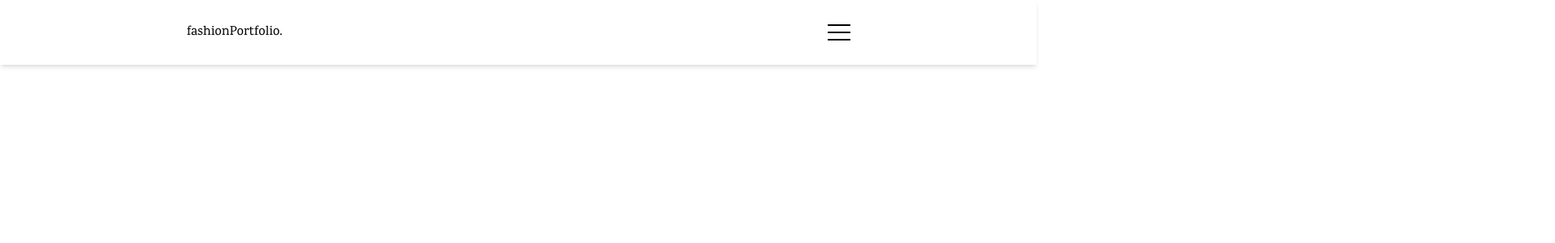
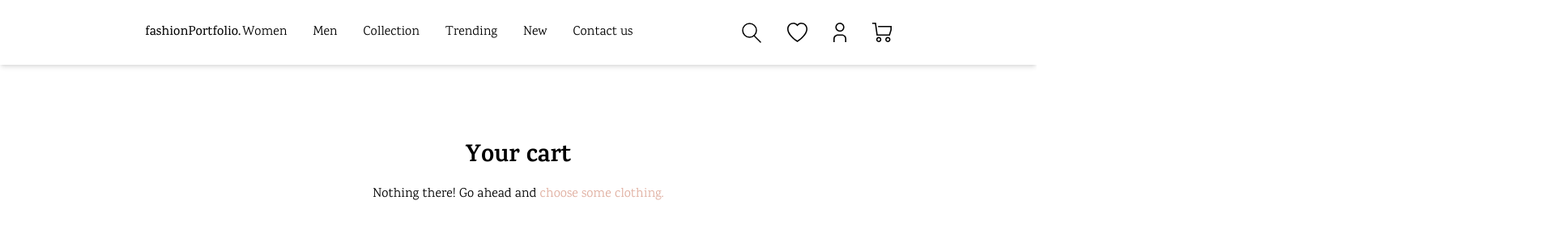
Before and after one commit to filipfe/fashionPortfolio, a React (Vite) app in the folder frontend/: page /cart in a window 1280 px wide. Shown: the top 300 px of the page at 81% size, 1920 px wide, since content can reach past the window. Built offline with nearby package versions, Linux system fonts and the light colour scheme.

Commit message:
shopping cart

```diff
--- a/frontend/src/App.jsx
+++ b/frontend/src/App.jsx
@@ -5,6 +5,7 @@ import Contact from "./pages/Contact"
 import Login from "./pages/Login"
 import Signup from "./pages/Signup"
 import Clothing from "./pages/Clothing"
+import CartPage from "./pages/CartPage"
 
 function App() {
   return (
@@ -14,6 +15,7 @@ function App() {
         <Routes>
           <Route path='/' element={<Home />} />
           <Route path='/clothing/*' element={<Clothing />} />
+          <Route path='/cart' element={<CartPage />} />
           <Route path='/login' element={<Login />} />
           <Route path='/signup' element={<Signup />} />
           <Route path='/contact' element={<Contact />} />
--- a/frontend/src/assets/navbar.js
+++ b/frontend/src/assets/navbar.js
@@ -1,10 +1,10 @@
-import cart from './cart.svg'
+import cartImg from './cart.svg'
 import heart from './heart.svg'
 import profile from './profile.svg'
 import search from './search.svg'
 
 export {
-    cart,
+    cartImg,
     heart,
     profile,
     search
--- /dev/null
+++ b/frontend/src/components/Cart.jsx
@@ -0,0 +1,42 @@
+import { useSelector, useDispatch } from "react-redux"
+import { useState, useEffect } from "react"
+import { Link } from "react-router-dom"
+
+export default function Cart() {
+    const dispatch = useDispatch()
+    const { cart } = useSelector(state => state.cart)
+    const [items, setItems] = useState([])
+    const [summary, setSummary] = useState(0)
+
+    useEffect(() => {
+        setItems(cart)
+    }, [cart])
+
+    useEffect(() => {
+        items.forEach(cloth => setSummary(prev => cloth.sale ? prev += cloth.price - (cloth.price * (cloth.sale / 100)) : prev += cloth.price))
+    }, [items])
+
+    return (
+        <div className="cart flex flex-col lg:max-w-[max-content]">
+            {items.map(cloth => <CartItem {...cloth} key={cloth} />)}
+            { summary > 0 ?
+            <>
+                <h2 className="border-t-2 text-xl border-[#BDBDBD] font-bold pt-8">Summary</h2>
+                <strong className="text-2xl">${summary}</strong>
+            </> : <p>Nothing there! Go ahead and <Link className='text-darkPrimary' to='/clothing'>choose some clothing.</Link></p>
+            }
+        </div>
+    )
+}
+
+const CartItem = props => {
+    return (
+        <div className="p-4 flex gap-6 border-t-2 border-[#BDBDBD]">
+            <div className='h-[3rem] w-[3rem] bg-[#BDBDBD]'>
+                <img className="max-w-[3rem] max-h-[3rem]" src={props.image} alt='' />
+            </div>
+            <h3>{props.title}</h3>
+            {props.sale ? <strong>${props.price - (props.price * (props.sale / 100))}</strong> : <strong>${props.price}</strong>}
+        </div>
+    )
+}
--- a/frontend/src/components/Header.jsx
+++ b/frontend/src/components/Header.jsx
@@ -1,26 +1,27 @@
 import { Link } from 'react-router-dom'
 import { useState, useEffect } from 'react'
-import { cart, profile, heart, search } from '../assets/navbar'
+import { cartImg, profile, heart, search } from '../assets/navbar'
 import { useSelector } from 'react-redux/es/exports'
 
 const pages = [
-    'WOMEN',
-    'MEN',
-    'COLLECTION',
-    'TRENDING',
-    'NEW'
+    'Women',
+    'Men',
+    'Collection',
+    'Trending',
+    'New'
 ]
 
 const ui = [
     heart,
-    profile,
-    cart
+    profile
 ]
 
 export default function Header() {
     const [nav, setNav] = useState(false)
     const [authorized, setAuthorized] = useState(false)
     const login = useSelector(state => state.login.value)
+    const { cart } = useSelector(state => state.cart)
+    const [quantity, setQuantity] = useState(0)
 
     const disableNav = () => setNav(false)
 
@@ -30,20 +31,28 @@ export default function Header() {
         setAuthorized(login)
     }, [login])
 
+    useEffect(() => {
+        setQuantity(cart.length)
+    }, [cart])
+
     return (
-        <header className='flex justify-between items-center min-h-[5rem] bg-white padding-x shadow-md sticky top-0 w-full z-10 '>
+        <header className='flex justify-between items-center min-h-[5rem] bg-white padding-x shadow-md sticky top-0 w-full z-10'>
             <div className='logo font-medium'>
                 <Link to='/' onClick={disableNav}>fashionPortfolio.</Link>
             </div>
-            <div className={`navbar flex gap-8 absolute top-0 left-[100%] h-screen w-screen bg-white items-center flex-col opacity-0 justify-center ${nav ? '-translate-x-full opacity-100' : ''} transition duration-500`}>
+            <div className={`navbar flex gap-8 absolute top-0 left-[100%] lg:relative lg:justify-end lg:flex-row lg:h-auto lg:left-auto lg:transform-none lg:opacity-100 h-screen w-screen bg-white items-center flex-col opacity-0 justify-center ${nav ? '-translate-x-full opacity-100' : ''} transition duration-500`}>
                 {pages.map(page => <NavLink key={page} path={`/clothing/${page.toLowerCase()}`}>{page}</NavLink>)}
-                <NavLink path='/contact'>CONTACT US</NavLink>
-                <div className='flex items-center gap-8 mt-4'>
+                <NavLink path='/contact'>Contact us</NavLink>
+                <div className='flex items-center gap-4 mt-4 lg:mt-0 lg:gap-8 lg:ml-[8vw]'>
                     <div><img src={search} alt='search' /></div>
                     {ui.map(i => <NavLink key={i} path={authorized ? '/profile' : '/login'}><img src={i} alt='profile' /></NavLink>)}
+                    <NavLink path='/cart' className='relative'>
+                        <img src={cartImg} alt="cart" />
+                        {quantity > 0 ? <div className='rounded-[50%] flex justify-center items-center bg-darkPrimary absolute h-[1.2rem] w-[1.2rem] text-sm bottom-[-4px] right-[-4px] text-white'>{quantity}</div> : <></>}
+                    </NavLink>
                 </div>
             </div>
-            <div className='burger flex flex-col relative h-5 w-7 justify-between cursor-pointer' onClick={() => setNav(prev => !prev)}>
+            <div className='burger flex flex-col relative lg:hidden h-5 w-7 justify-between cursor-pointer' onClick={() => setNav(prev => !prev)}>
                 <div style={nav ? {position: 'absolute', top: '50%', transform: 'translateY(-50%) rotate(45deg)'} : {}} className={lineStyle}></div>
                 <div style={nav ? {display: 'none'} : {}} className={lineStyle}></div>
                 <div style={nav ? {position: 'absolute', top: '50%', transform: 'translateY(-50%) rotate(-45deg)'} : {}} className={lineStyle}></div>
--- a/frontend/src/index.css
+++ b/frontend/src/index.css
@@ -46,9 +46,9 @@ body {
 
 @media all and (min-width: 1200px) {
   .padding-x {
-    padding: 0 18vw;
+    padding: 0 14vw;
   }
   .padding-x.padding-y {
-    padding: 1in 18vw;
+    padding: 1in 14vw;
   }
 }
--- /dev/null
+++ b/frontend/src/pages/CartPage.jsx
@@ -0,0 +1,10 @@
+import Cart from '../components/Cart'
+
+export default function CartPage() {
+    return (
+        <section className="padding-y padding-x lg:flex lg:items-center lg:flex-col">
+            <h2 className="font-bold text-2xl lg:text-3xl mb-4">Your cart</h2>
+            <Cart />
+        </section>
+    )
+}
--- a/frontend/src/pages/Clothing.jsx
+++ b/frontend/src/pages/Clothing.jsx
@@ -1,10 +1,13 @@
 import { useLocation } from "react-router"
 import { useState, useEffect } from "react"
+import { useDispatch, useSelector } from "react-redux"
+import { add } from "../reducers/cart"
 import axios from 'axios'
 
 export default function Clothing() {
     const [clothes, setClothes] = useState([])
     const location = useLocation()
+    const { cart } = useSelector(state => state.cart)
 
     useEffect(() => {
         let lastPath = location.pathname.split('/').pop()
@@ -15,12 +18,16 @@ export default function Clothing() {
             .catch(error => console.log(error.message))
     }, [location])
 
+    useEffect(() => {
+        console.log(cart)
+    }, [cart])
+
     return (
         <section className="padding-x padding-y">
-            <h1 className="font-bold text-2xl">Our {location.pathname === '/clothing/new' ? 'new ' : location.pathname === '/clothing/trending' ? 'trending ' : ''}clothing {location.pathname === "/clothing/men" ? 'for men' : location.pathname === "/clothing/women" ? 'for women' : location.pathname === "/clothing/collection" ? 'collection' : '' }</h1>
+            <h1 className="font-bold text-2xl mb-4 lg:text-3xl">Our {location.pathname === '/clothing/new' ? 'new ' : location.pathname === '/clothing/trending' ? 'trending ' : ''}clothing {location.pathname === "/clothing/men" ? 'for men' : location.pathname === "/clothing/women" ? 'for women' : location.pathname === "/clothing/collection" ? 'collection' : '' }</h1>
             <div className='clothes-wrapper'>
-                <div className='clothes-grid grid grid-cols-3 gap-4'>
-                    {clothes.map(cloth => <Cloth {...cloth} key={cloth} />)}
+                <div className='clothes-grid grid md:grid-cols-autoFit gap-8'>
+                    {clothes.map(cloth => <Cloth {...cloth} key={cloth} cloth={cloth} />)}
                 </div>
             </div>
         </section>
@@ -28,8 +35,10 @@ export default function Clothing() {
 }
 
 const Cloth = (props) => {
+    const dispatch = useDispatch()
+
     return (
-        <div>
+        <div onClick={() => dispatch(add(props.cloth))}>
             <div className='h-[4in] bg-[#BDBDBD]'>
                 <img className="max-w-[90%] max-h-[90%]" src={props.image} alt='' />
             </div>
@@ -37,7 +46,7 @@ const Cloth = (props) => {
             {props.sale > 0 ?
             <>
                 <p className='text-center'><del>${props.price}</del></p>
-                <p className='text-center'>${props.price - (props.price * (props.sale / 100))}<strong className='text-red'>{`(-${props.sale}%)`}</strong></p>
+                <p className='text-center'>${props.price - (props.price * (props.sale / 100))} <strong className='text-red'>{`(-${props.sale}%)`}</strong></p>
             </>
             : <p className='text-center font-bold'>${props.price}</p>}
         </div>
--- a/frontend/src/reducers/cart.jsx
+++ b/frontend/src/reducers/cart.jsx
@@ -3,15 +3,15 @@ import { createSlice } from "@reduxjs/toolkit";
 export const cartSlice = createSlice({
     name: 'cart',
     initialState: {
-        value: {
-
-        }
+        cart: []
     },
     reducers: {
         add: (state, action) => {
-            state.value = {...state, action}
+            state.cart.push(action.payload)
         }
     }
 })
 
+export const { add } = cartSlice.actions
+
 export default cartSlice.reducer
--- a/frontend/tailwind.config.cjs
+++ b/frontend/tailwind.config.cjs
@@ -9,6 +9,9 @@ module.exports = {
       colors: {
         primary: '#E8E0D5',
         darkPrimary: '#E0AFA0'
+      },
+      gridTemplateColumns: {
+        autoFit: 'repeat(auto-fit, minmax(300px, 1fr))'
       }
     },
   },
```
